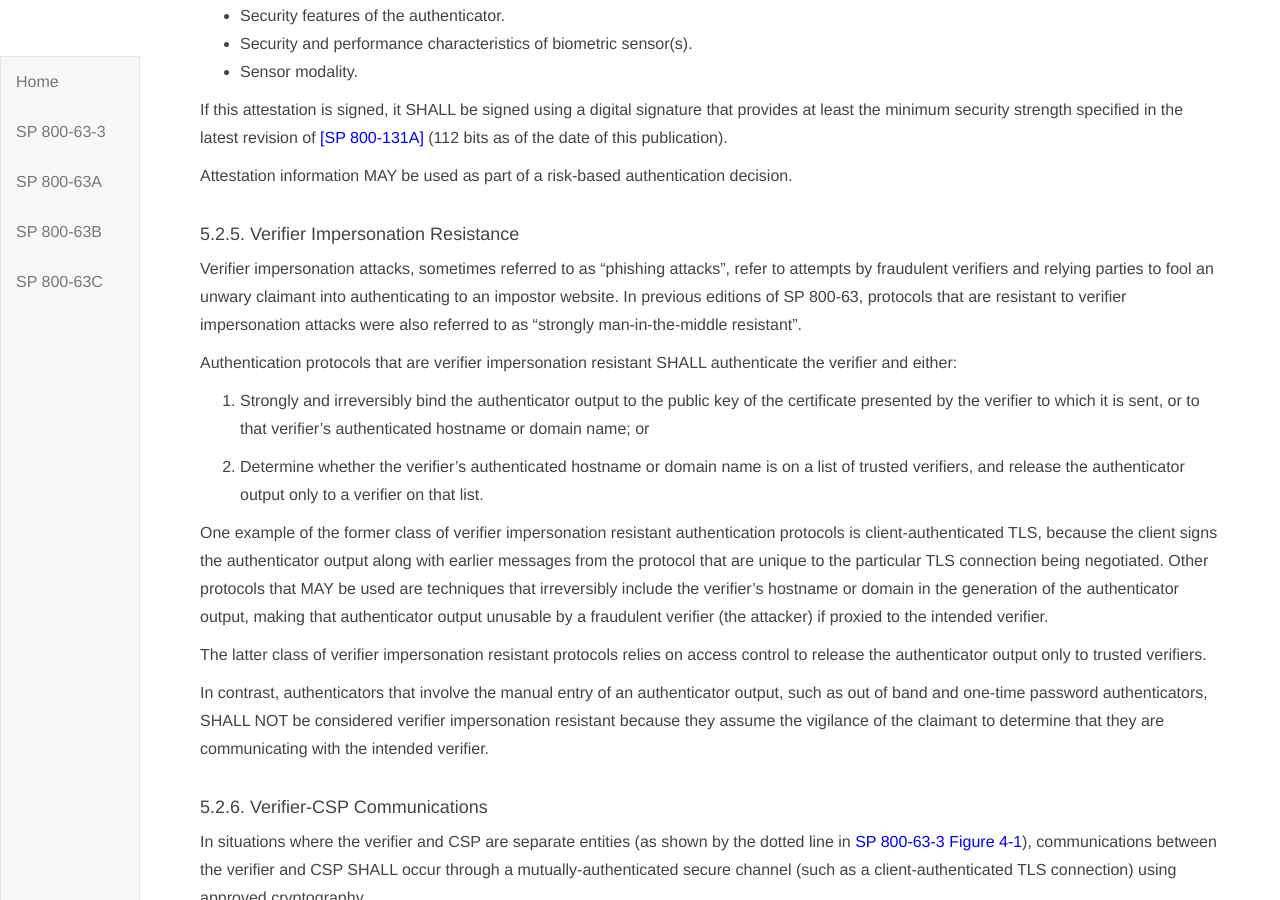
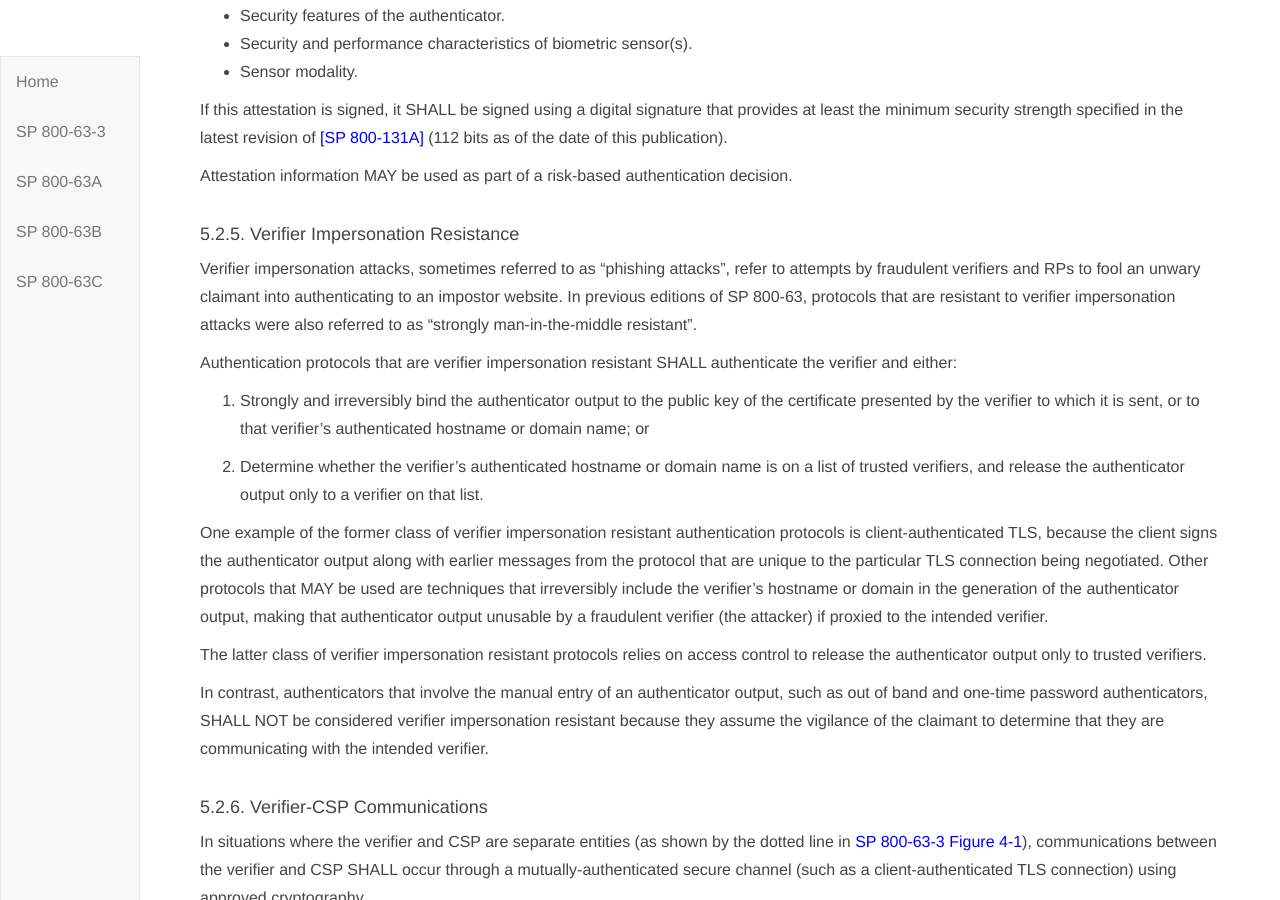
Before and after one commit to usnistgov/800-63-3, a Jekyll site: the page built from sp800-63b/sec5_authenticators.md, in a window 1280 px wide and 900 px high, scrolled down 12353 px. Built offline with Jekyll 4.4.1, drawn with Linux system fonts in a browser that asks for light colours; our own code applies the rules of GitHub Pages for plain Markdown files.

Commit message:
Update sec5_authenticators.md

```diff
--- a/sp800-63b/sec5_authenticators.md
+++ b/sp800-63b/sec5_authenticators.md
@@ -383,7 +383,7 @@ Attestation information MAY be used as part of a risk-based authentication decis
 
 #### <a name="verifimpers"></a>5.2.5. Verifier Impersonation Resistance
 
-Verifier impersonation attacks, sometimes referred to as "phishing attacks", refer to attempts by fraudulent verifiers and relying parties to fool an unwary claimant into authenticating to an impostor website. In previous editions of SP 800-63, protocols that are resistant to verifier impersonation attacks were also referred to as "strongly man-in-the-middle resistant".
+Verifier impersonation attacks, sometimes referred to as "phishing attacks", refer to attempts by fraudulent verifiers and RPs to fool an unwary claimant into authenticating to an impostor website. In previous editions of SP 800-63, protocols that are resistant to verifier impersonation attacks were also referred to as "strongly man-in-the-middle resistant".
 
 Authentication protocols that are verifier impersonation resistant SHALL authenticate the verifier and either:
 
```
